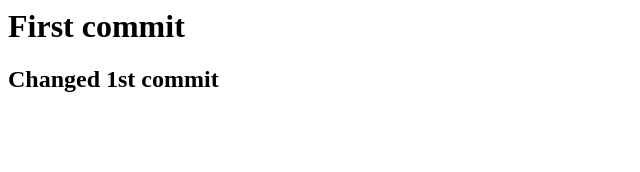
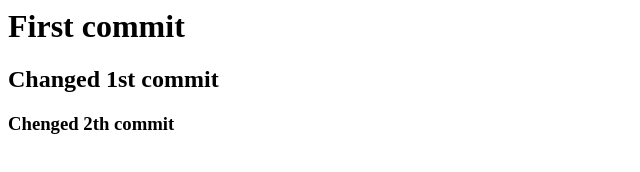
Before and after one commit to ViktorVoin/test, a plain HTML site: page index.html in a window 1280 px wide. Shown: the whole page, without its empty margins (0-640 px from the left). Drawn offline with Linux system fonts and the light colour scheme.

Commit message:
3st commit

```diff
--- a/index.html
+++ b/index.html
@@ -1,2 +1,3 @@
 <h1> First commit </h1>
 <h2> Changed 1st commit </h2>
+<h3> Chenged 2th commit </h3>
```
